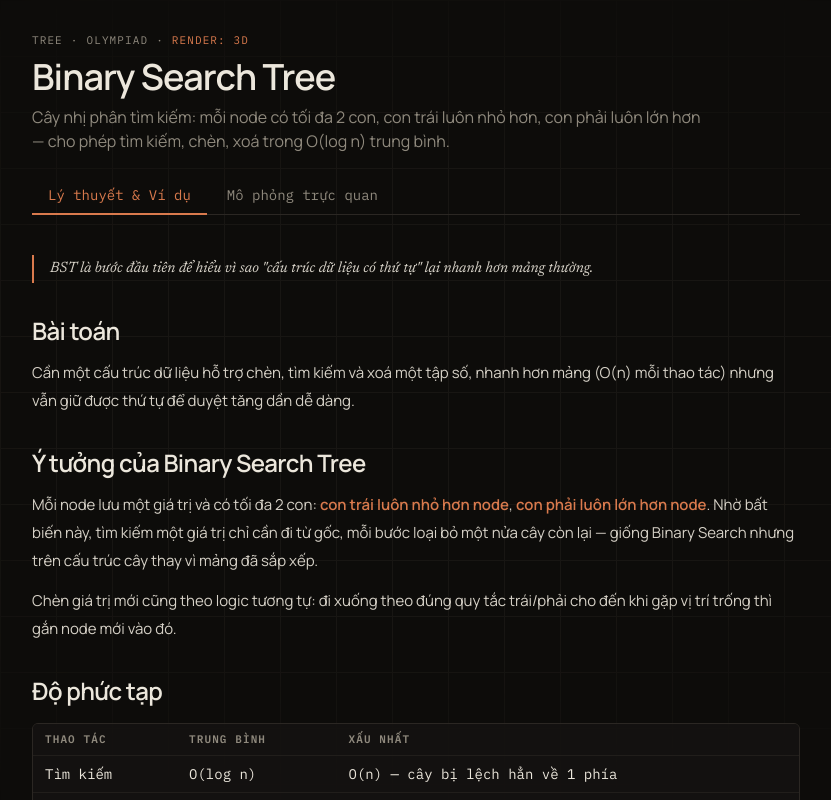
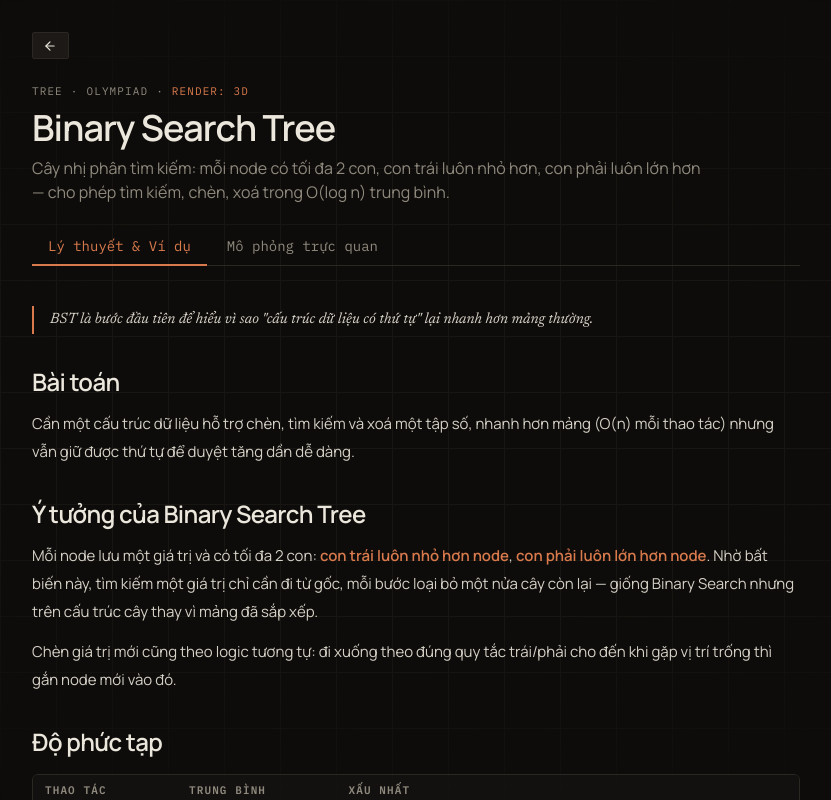
Before and after one commit to versachios/Algoverse, a Next.js app: page /algorithms/bst in a window 1280 px wide. Shown: the top 800 px of the page, without its empty margins (224-1055 px from the left). Built offline with nearby package versions, Linux system fonts and the light colour scheme.

Commit message:
Back button added.

```diff
--- a/src/components/AlgorithmPageShell.tsx
+++ b/src/components/AlgorithmPageShell.tsx
@@ -4,6 +4,7 @@ import { useState, type ReactNode } from "react";
 import clsx from "clsx";
 import type { AlgorithmMeta } from "@/algorithms/types";
 import { Footer } from "@/components/Footer";
+import Link from "next/link";
 
 export function AlgorithmPageShell({
   meta,
@@ -18,6 +19,19 @@ export function AlgorithmPageShell({
 
   return (
     <div className="mx-auto max-w-6xl px-4 md:px-6 py-8 flex flex-col gap-6">
+      <div className="flex justify-start">
+  <Link
+    href="/"
+    aria-label="Quay lại trang chủ"
+    className="control-btn !p2 flex items-center gap-1.5 text-xs"
+  >
+    <svg width="14" height="14" viewBox="0 0 24 24" fill="none" stroke="currentColor" strokeWidth="2" strokeLinecap="round" strokeLinejoin="round" aria-hidden="true">
+      <path d="M19 12H5" />
+      <path d="M12 19l-7-7 7-7" />
+    </svg>
+
+  </Link>
+</div>
       <header className="flex flex-col gap-2">
         <div className="flex items-center gap-2 text-[11px] uppercase tracking-widest text-[var(--color-muted)] font-mono-tech">
           <span>{meta.group}</span>
```
